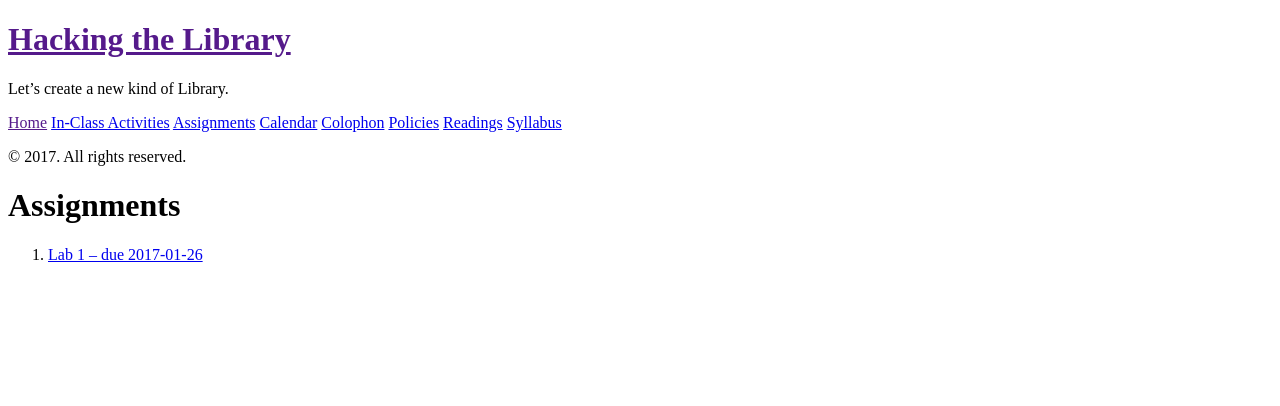
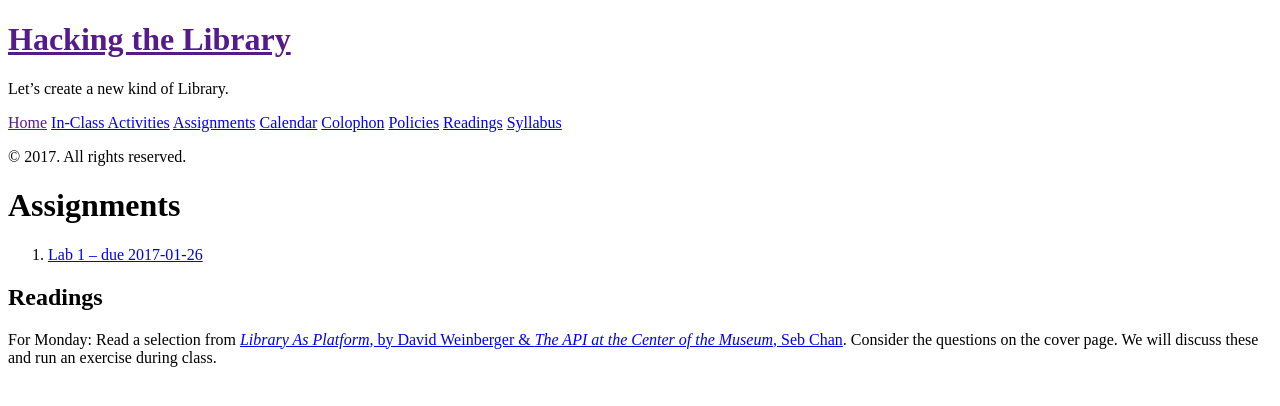
Before and after one commit to osteele/hackingthelibrary.org, a Jekyll site: the page built from _pages/assignments.md, in a window 1280 px wide. Shown: the top 406 px of the page. Built offline with Jekyll 4.4.1, drawn with Linux system fonts in a browser that asks for light colours.

Commit message:
add reading to assignments page

```diff
--- /dev/null
+++ b/_data/readings.yml
@@ -0,0 +1,7 @@
+platform:
+  reading: >
+     [_Library As Platform_, by David Weinberger & _The API at the Center of the Museum_, Seb Chan](/images/BookClubI.pdf).
+  assignment: >
+    Consider the questions on the cover page.
+    We will discuss these and run an exercise during class.
+  due: 2017-01-23
--- a/_pages/assignments.html
+++ /dev/null
@@ -1,11 +0,0 @@
----
-layout: page
-title: Assignments
-<!-- permalink: /assignments/ -->
----
-
-<ol>
-{% for assignment in site.assignments %}
-  <li><a href="{{assignment.url}}">{{ assignment.title }} – due {{ assignment.due }}</a></li>
-{% endfor %}
-</ol>
--- /dev/null
+++ b/_pages/assignments.md
@@ -0,0 +1,15 @@
+---
+layout: page
+title: Assignments
+---
+
+<ol>
+  {% for assignment in site.assignments %}
+    <li><a href="{{assignment.url}}">{{ assignment.title }} – due {{ assignment.due }}</a></li>
+  {% endfor %}
+</ol>
+
+## Readings
+
+For Monday:
+Read a selection from {{site.data.readings.platform.reading}}{{site.data.readings.platform.assignment}}
```
Also changed, not shown: _days/day-1.md (+1 -1 lines).
